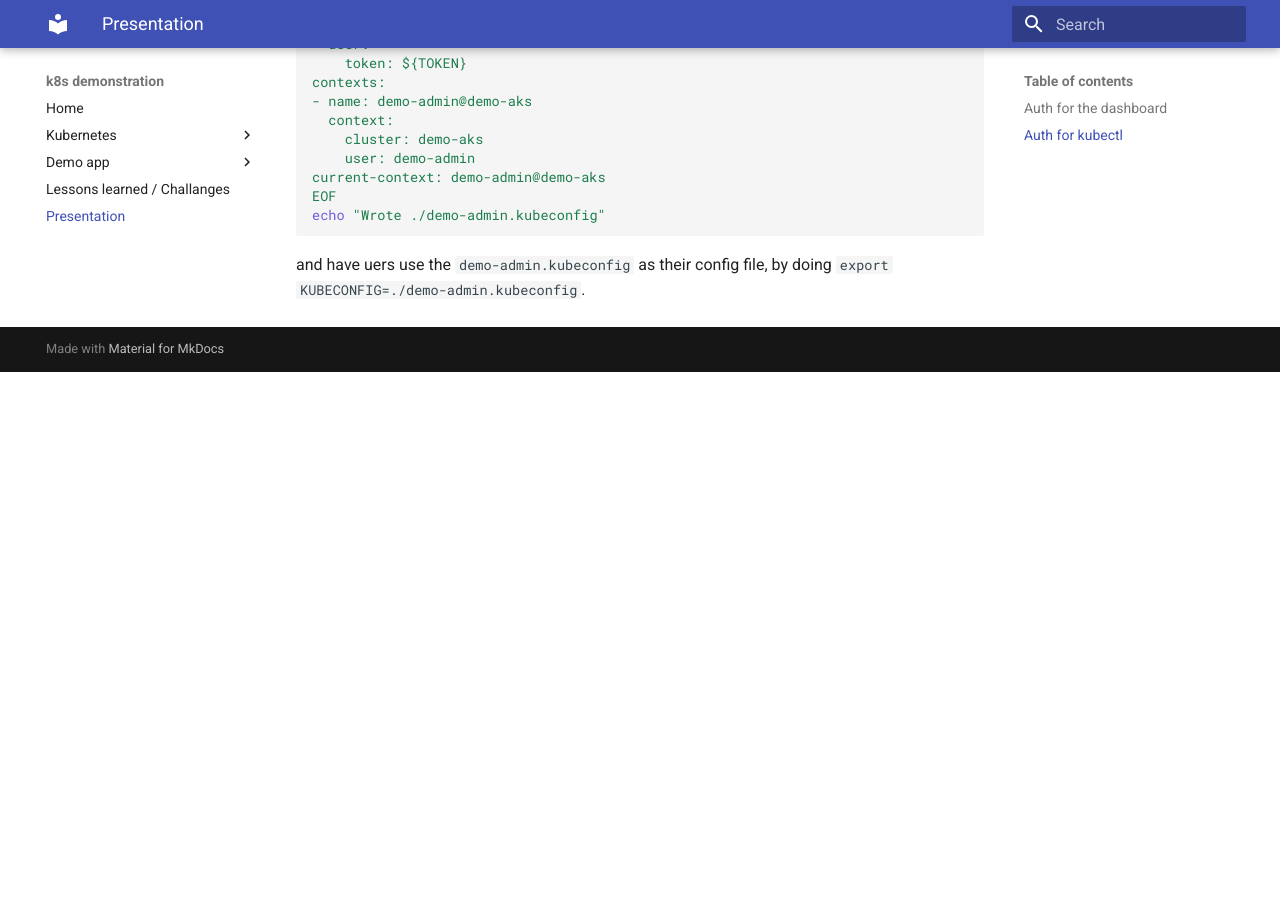
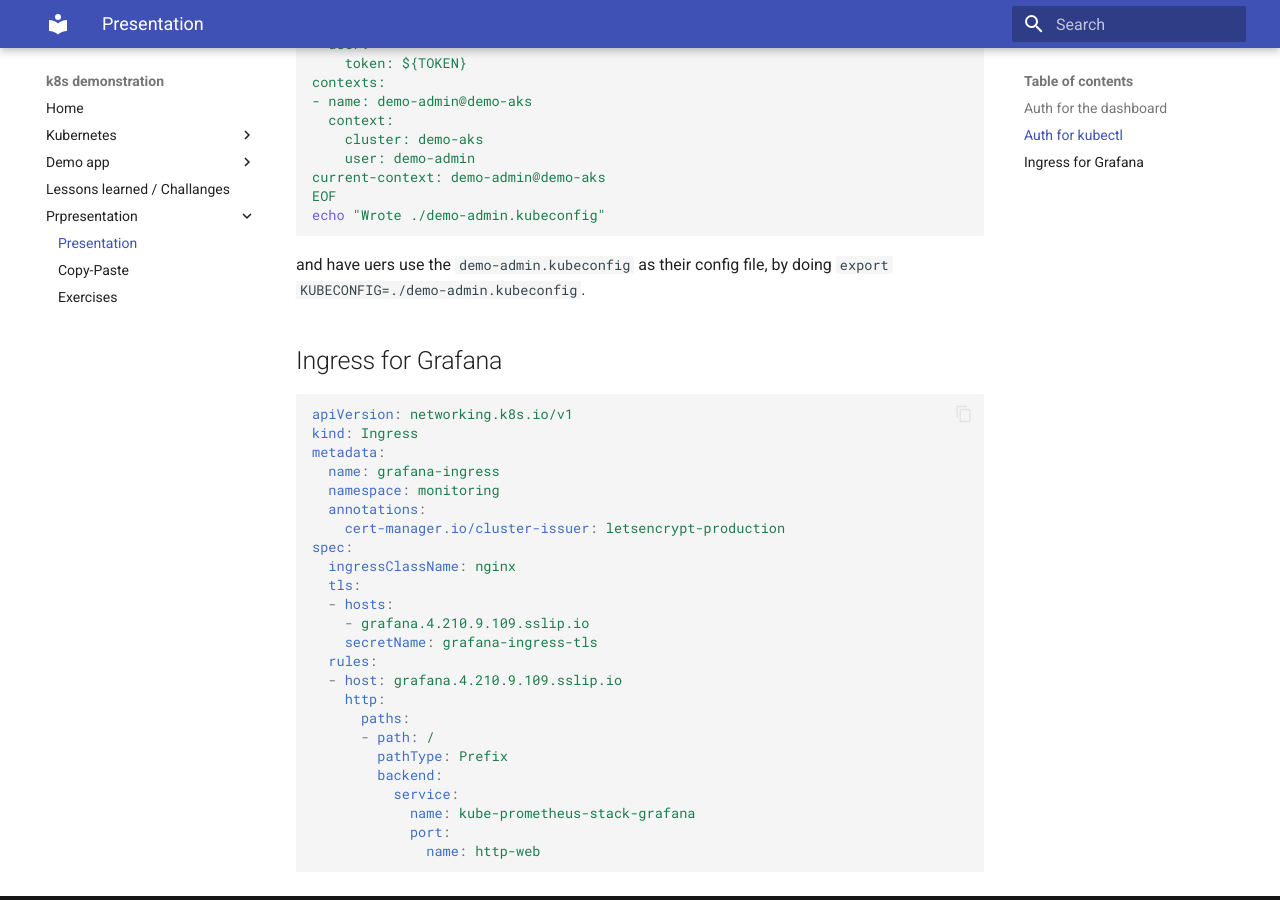
Before and after one commit to Northo/k8s-webserver-with-inference-job-demo, an MkDocs documentation site: the page built from docs/presentation/index.md, in a window 1280 px wide and 900 px high, scrolled down 1190 px. Built offline with MkDocs 1.6.1 and Material for MkDocs 9.7.7, drawn with Linux system fonts in a browser that asks for light colours; before the commit the page ends 1562 px from its top, so only the background shows below that.

Commit message:
📝 Add pages for the presentation

````diff
--- a/docs/presentation/index.md
+++ b/docs/presentation/index.md
@@ -65,3 +65,32 @@ EOF
 echo "Wrote ./demo-admin.kubeconfig"
 ```
 and have uers use the `demo-admin.kubeconfig` as their config file, by doing `export KUBECONFIG=./demo-admin.kubeconfig`.
+
+## Ingress for Grafana
+
+```yaml
+apiVersion: networking.k8s.io/v1
+kind: Ingress
+metadata:
+  name: grafana-ingress
+  namespace: monitoring
+  annotations:
+    cert-manager.io/cluster-issuer: letsencrypt-production
+spec:
+  ingressClassName: nginx
+  tls:
+  - hosts:
+    - grafana.4.210.9.109.sslip.io
+    secretName: grafana-ingress-tls
+  rules:
+  - host: grafana.4.210.9.109.sslip.io
+    http:
+      paths:
+      - path: /
+        pathType: Prefix
+        backend:
+          service:
+            name: kube-prometheus-stack-grafana
+            port:
+              name: http-web
+```
--- a/mkdocs.yml
+++ b/mkdocs.yml
@@ -6,8 +6,13 @@ markdown_extensions:
   - admonition
   - pymdownx.details
   - pymdownx.superfences
+  - pymdownx.tabbed:
+      alternate_style: true
+  - footnotes
 theme:
   name: material
+  features:
+    - content.code.copy
 nav:
   - Home: index.md
   - Kubernetes:
@@ -19,4 +24,7 @@ nav:
     - demo_app/platform.md
     - demo_app/the_app.md
   - lessons.md
-  - presentation/index.md
+  - Prpresentation:
+    - presentation/index.md
+    - presentation/copy-paste.md
+    - presentation/exercises.md
````
Also changed, not shown: docs/presentation/copy-paste.md (added, +102 -0 lines), docs/presentation/exercises.md (added, +194 -0 lines).
